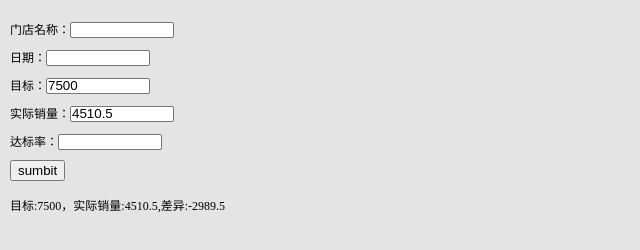
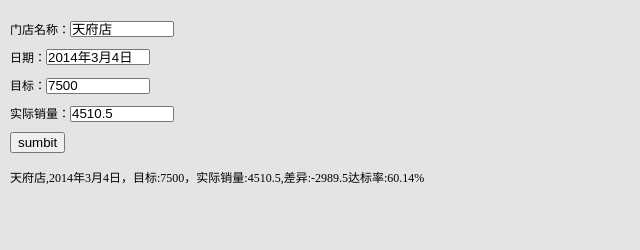
Before and after one commit to rsl140/Meetfresh-Account-Book, a plain HTML site: page index.html in a window 1280 px wide. Both pictures are taken after a click on the button "sumbit". Shown: the whole page, without its empty margins (0-640 px from the left). Drawn offline with Linux system fonts and the light colour scheme.

Commit message:
Update index.html

```diff
--- a/index.html
+++ b/index.html
@@ -14,13 +14,12 @@
   </head>
 
   <body>
-<div class="h10"></div>
+		<div class="h10"></div>
 		<ul class="ml10">
-			<li class="mt10"><label>门店名称：</label><input type="text" id="index_name" name="index_name" class="w100 h12"></li>
-			<li class="mt10"><label>日期：</label><input type="text" id="index_data" name="index_data" class="w100 h12"></li>
+			<li class="mt10"><label>门店名称：</label><input type="text" id="index_name" name="index_name" value="天府店" class="w100 h12"></li>
+			<li class="mt10"><label>日期：</label><input type="text" id="index_data" name="index_data" value="2014年3月4日" class="w100 h12"></li>
 			<li class="mt10"><label>目标：</label><input type="text" id="index_mb" name="index_mb" value="7500" class="w100 h12"></li>
 			<li class="mt10"><label>实际销量：</label><input type="text" id="index_true" name="index_true" value="4510.5" class="w100 h12"></li>
-			<li class="mt10"><label>达标率：</label><input type="text" id="index_db" name="index_db" class="w100 h12"></li>
 		</ul>
 		<button id="button1" class="mt10 ml10" >sumbit</button><br/><br/>
 		<label id="content" class="ml10"></label>
@@ -29,9 +28,9 @@
 			var mb=$("#index_mb").val();
 			var trues=$("#index_true").val();
 			var cy=trues-mb;
-			$("#index_cy").text(cy);
+			var dbl=trues/mb*100
 
-			$("#content").text("目标:"+mb+"，实际销量:"+trues+",差异:"+cy);
+			$("#content").text($("#index_name").val()+","+$("#index_data").val()+"，目标:"+mb+"，实际销量:"+trues+",差异:"+cy+"达标率:"+dbl.toFixed(2)+"%");
 		})
 
 
```
